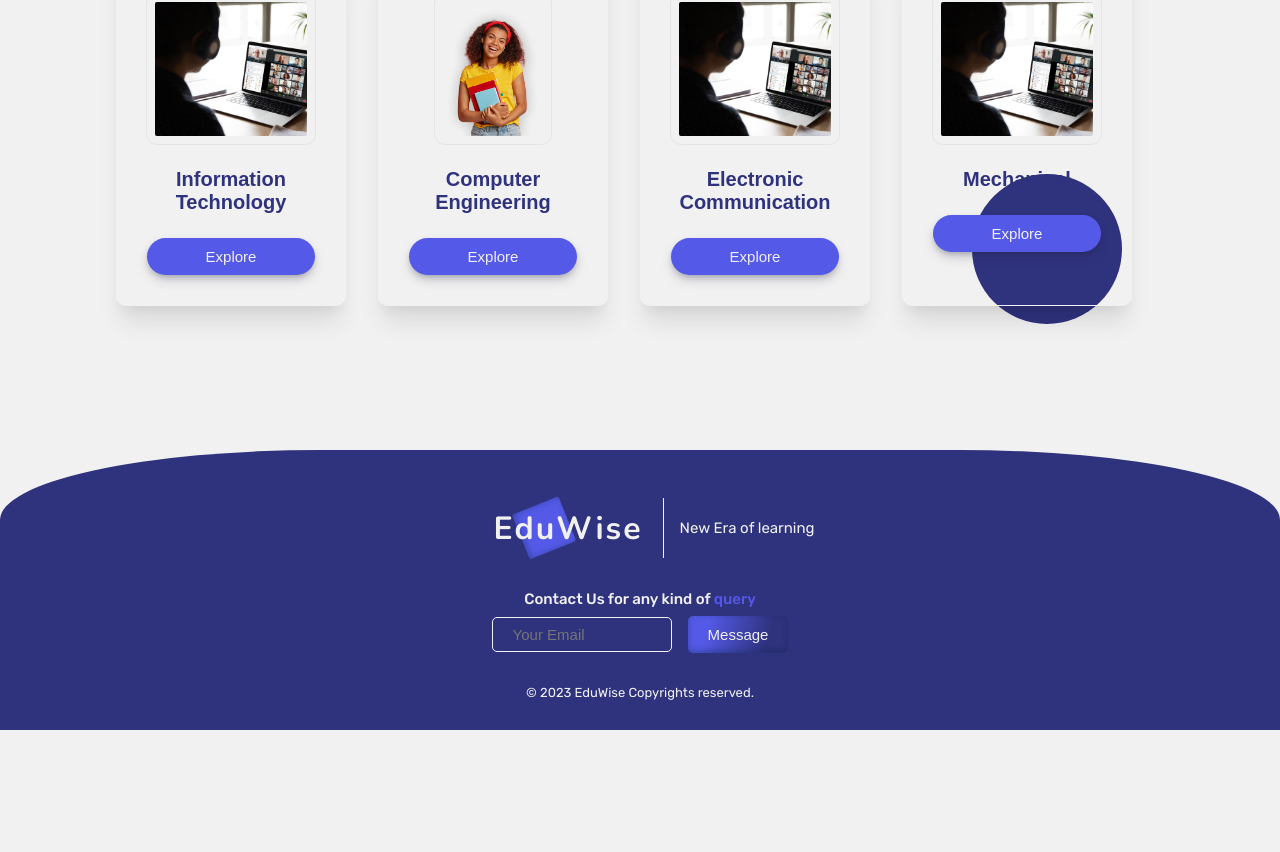
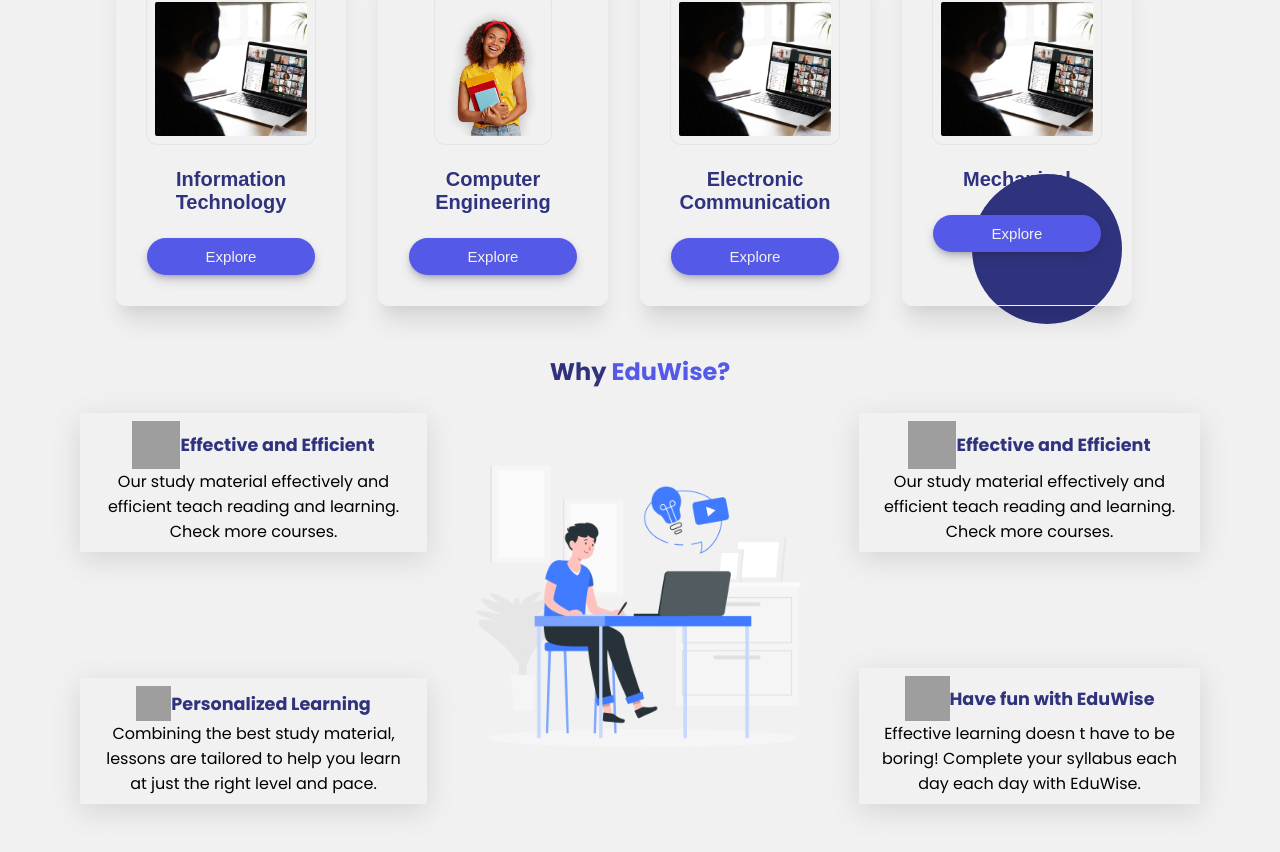
Before and after one commit to uttamakwana/eduwise, a React (Vite) app: page / in a window 1280 px wide. Shown: the part 1894-2746 px from the top of the page. Before the commit the page ends 2624 px from the top, so only its background shows below. Built offline with nearby package versions, Linux system fonts and the light colour scheme; grey boxes are pictures that could not be loaded; a web font is replaced by a local one.

Commit message:
Added WhyEduWise component and working properly

```diff
--- a/src/App.jsx
+++ b/src/App.jsx
@@ -1,4 +1,4 @@
-import { BrowserRouter, Routes, Route, useLocation } from "react-router-dom";
+import { BrowserRouter } from "react-router-dom";
 import "./App.css";
 import { useEffect, useState } from "react";
 import AllRoutes from "./pages/Routes/AllRoutes";
--- /dev/null
+++ b/src/components/WhyEduWise/WhyEduWise.jsx
@@ -0,0 +1,92 @@
+import React from "react";
+import "./whyeduwise.css";
+import images from "../../constants/images.js";
+
+const WhyEduWise = () => {
+  return (
+    <div class="why-eduwise-container">
+      <h2 class="why-eduwise-heading">
+        Why <span> EduWise?</span>
+      </h2>
+      <div class="why-eduwise-container-content">
+        <div class="why-eduwise-container-side">
+          <div class="why-eduwise-container-leftside-top why-eduwise-shadow">
+            <div class="why-eduwise-container-top">
+              <img
+                width="48"
+                height="48"
+                src="https://img.icons8.com/emoji/48/fire.png"
+                alt="fire"
+              />
+              <strong>Effective and Efficient</strong>
+            </div>
+            <div>
+              <p>
+                Our study material effectively and efficient teach reading and
+                learning. Check more courses.
+              </p>
+            </div>
+          </div>
+          <div class="why-eduwise-container-leftside-bottom why-eduwise-shadow">
+            <div class="why-eduwise-container-top">
+              <img
+                width="35"
+                height="35"
+                src="https://img.icons8.com/3d-fluency/94/checkmark.png"
+                alt="checkmark"
+              />
+              <strong>Personalized Learning</strong>
+            </div>
+            <div>
+              <p>
+                Combining the best study material, lessons are tailored to help
+                you learn at just the right level and pace.
+              </p>
+            </div>
+          </div>
+        </div>
+        <div class="why-eduwise-container-centerimage">
+          <img src={images.kid} alt="kid-studing-in-eduwise" />
+        </div>
+        <div class="why-eduwise-container-side">
+          <div class="why-eduwise-container-rightside-top why-eduwise-shadow">
+            <div class="why-eduwise-container-top">
+              <img
+                width="48"
+                height="48"
+                src="https://img.icons8.com/emoji/48/crown-emoji.png"
+                alt="crown-emoji"
+              />
+              <strong>Effective and Efficient</strong>
+            </div>
+            <div>
+              <p>
+                Our study material effectively and efficient teach reading and
+                learning. Check more courses.
+              </p>
+            </div>
+          </div>
+          <div class="why-eduwise-container-rightside-bottom why-eduwise-shadow">
+            <div class="why-eduwise-container-top">
+              <img
+                width="45"
+                height="45"
+                src="https://img.icons8.com/3d-fluency/94/hard-working.png"
+                alt="hard-working"
+              />
+              <strong>Have fun with EduWise</strong>
+            </div>
+            <div>
+              <p>
+                Effective learning doesn t have to be boring! Complete your
+                syllabus each day each day with EduWise.
+              </p>
+            </div>
+          </div>
+        </div>
+      </div>
+    </div>
+  );
+};
+
+export default WhyEduWise;
--- /dev/null
+++ b/src/components/WhyEduWise/whyeduwise.css
@@ -0,0 +1,115 @@
+/*  */
+.why-eduwise-container {
+  /* width: 70%; */
+  max-width: 70rem;
+  margin: 0 auto;
+  text-align: center;
+  font-family: "Poppins", sans-serif;
+  /* display: block; */
+}
+
+.why-eduwise-heading {
+  margin-bottom: 1rem;
+  color: var(--thirty-pr-color);
+}
+
+.why-eduwise-heading span {
+  color: var(--ten-pr-color);
+}
+.why-eduwise-container-content {
+  display: flex;
+  flex-direction: row;
+  justify-content: space-between;
+  gap: 1rem;
+}
+.why-eduwise-container-content strong {
+  font-size: 1.1rem;
+  color: var(--thirty-pr-color);
+}
+
+.why-eduwise-container-content p {
+  font-size: 1rem;
+}
+
+.why-eduwise-container-side {
+  display: flex;
+  flex-direction: column;
+  justify-content: space-between;
+  /* border: 2px solid red; */
+}
+
+.why-eduwise-container-top {
+  display: flex;
+  flex-direction: row;
+  justify-content: center;
+  align-items: center;
+}
+
+.why-eduwise-container-centerimage {
+  width: 40%;
+  /* height: 400px; */
+  /* height: 100%; */
+}
+
+.why-eduwise-container-centerimage img {
+  width: 400px;
+}
+
+@media screen and (max-width: 1125px) {
+  .why-eduwise-container {
+    width: 90%;
+    /* gap: 2rem; */
+  }
+
+  .why-eduwise-container-side {
+    gap: 4rem;
+  }
+
+  .why-eduwise-container-centerimage {
+    display: flex;
+    justify-content: center;
+    align-items: center;
+  }
+  .why-eduwise-container-centerimage img {
+    /* max-width: 100%; */
+    /* object-fit: cover; */
+    width: 350px;
+    height: 350px;
+    /* height: 100%; */
+  }
+}
+
+@media screen and (max-width: 900px) {
+  .why-eduwise-container-centerimage {
+    display: none;
+  }
+
+  .why-eduwise-container-content .why-eduwise-container-side {
+    gap: 2rem;
+  }
+
+  .why-eduwise-container-side {
+    gap: 3rem;
+  }
+}
+
+@media screen and (max-width: 600px) {
+  .why-eduwise-container-content {
+    flex-direction: column;
+    max-width: 400px;
+    margin: 0 auto;
+  }
+}
+
+.why-eduwise-shadow {
+  padding: 0.5rem 1rem;
+  margin: 0.5rem 0;
+  box-shadow: rgba(100, 100, 111, 0.2) 0px 7px 29px 0px;
+  transition: all ease-in 0.5s;
+  border-radius: 2px;
+}
+
+.why-eduwise-shadow:hover {
+  cursor: pointer;
+  box-shadow: rgba(149, 157, 165, 0.2) 0px 8px 24px;
+}
--- a/src/components/index.js
+++ b/src/components/index.js
@@ -5,5 +5,6 @@
 import Footer from "./Footer/Footer.jsx";
 import Blog from "./Blog/Blog.jsx";
 import Other from "./Other/Other.jsx";
+import WhyEduWise from "./WhyEduWise/WhyEduWise.jsx";
 
-export { Header, Hero, Partner, Feature, Footer, Blog, Other };
+export { Header, Hero, Partner, Feature, Footer, Blog, Other, WhyEduWise };
--- a/src/constants/images.js
+++ b/src/constants/images.js
@@ -6,6 +6,7 @@
 import girlwithlaptop from "../images/girl-laptop.png";
 import laptopnews from "../images/laptop-news.png";
 import girl from "../images/girl.png"
+import kid from "../images/kid.png";
 
 
 export default {
@@ -16,5 +17,6 @@
     grab,
     girlwithlaptop,
     laptopnews,
-    girl
+    girl,
+    kid
 }
--- a/src/pages/Home/Home.jsx
+++ b/src/pages/Home/Home.jsx
@@ -9,6 +9,7 @@
   Other,
   Blog,
   Footer,
+  WhyEduWise
 } from "../../components";
 
 const Home = ({ setTheme, theme }) => {
@@ -26,6 +27,7 @@
       <Feature />
       {/* <Other /> */}
       {/* <Blog /> */}
+      <WhyEduWise />
       <Footer />
     </motion.main>
   );
```
Also changed, not shown: src/images/kid.png (added).
